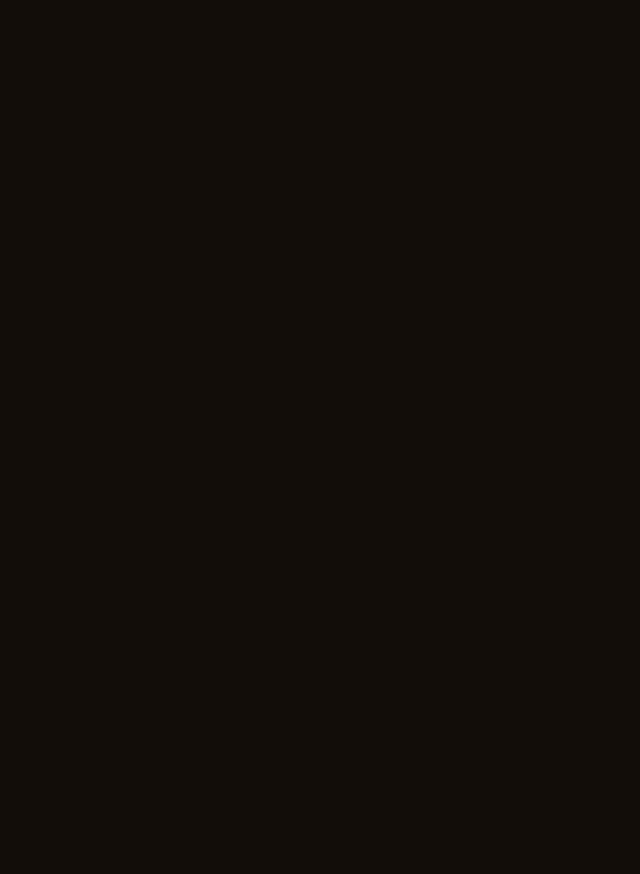
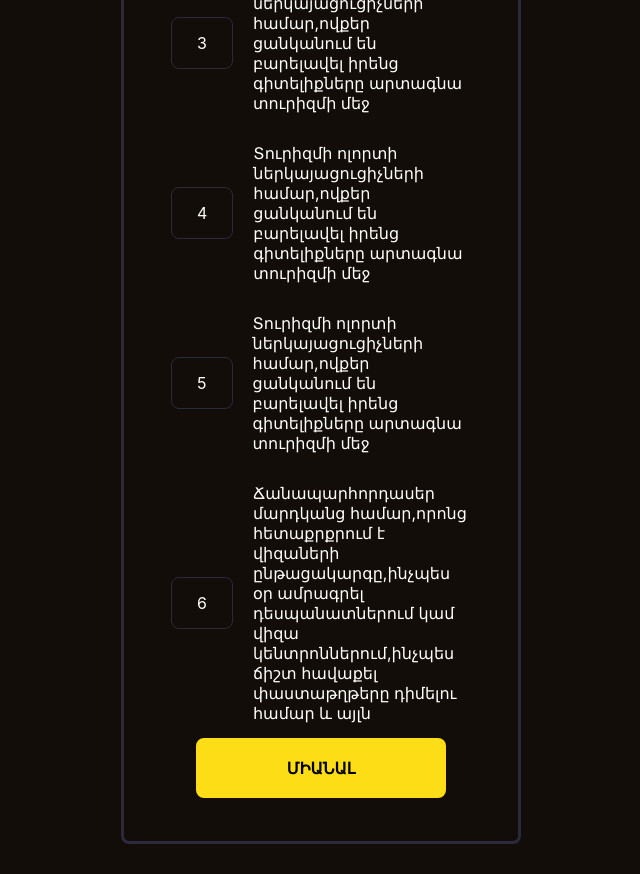
Before and after one commit to vardgeshakobyan2024/jasmine-travel, a React (Create React App) app: page / in a window 1280 px wide. Shown: the part 1880-2754 px from the top of the page, without its empty margins (319-959 px from the left). Before the commit the page ends 1409 px from the top, so only its background shows below. Built offline with nearby package versions, Linux system fonts and the light colour scheme.

Commit message:
create ClassTable item and ClassTableItem components

```diff
--- /dev/null
+++ b/src/components/ClassTable/ClassTable.jsx
@@ -0,0 +1,42 @@
+import ClassTableItem from './ClassTableItem/ClassTableItem';
+import './classTable.css';
+
+const ClassTable = () => {
+    const tableItem = [
+        "Սկսնակների համար,ովքեր ցանկանում են մասնագիտանալ արտագնա տուր ոլորտում",
+        "Ձեռնարկատերերի համար,ովքեր ցանկանում են հիմնել իրենց սեփական տուր ընկերությունը",
+        "Տուրիզմի ոլորտի ներկայացուցիչների համար,ովքեր ցանկանում են բարելավել իրենց գիտելիքները արտագնա տուրիզմի մեջ",
+        "Տուրիզմի ոլորտի ներկայացուցիչների համար,ովքեր ցանկանում են բարելավել իրենց գիտելիքները արտագնա տուրիզմի մեջ",
+        "Տուրիզմի ոլորտի ներկայացուցիչների համար,ովքեր ցանկանում են բարելավել իրենց գիտելիքները արտագնա տուրիզմի մեջ",
+        "Ճանապարհորդասեր մարդկանց համար,որոնց հետաքրքրում է վիզաների ընթացակարգը,ինչպես օր ամրագրել դեսպանատներում կամ վիզա կենտրոններում,ինչպես ճիշտ հավաքել փաստաթղթերը դիմելու համար և այլն"
+    ];
+
+    return (
+        <section>
+            <div className="container">
+                <div className="section">
+                    <div className="sectTable">
+                        <h4>դասընթացը նախատեսված է</h4>
+
+                        <div className="tableItemParent">
+                            {tableItem && tableItem.map((el, idx) => {
+                                    return (
+                                        <ClassTableItem
+                                            key = {idx}
+                                            number = {idx + 1}
+                                            text = {el}
+                                        />
+                                    )
+                                })
+                            }
+                        </div>
+
+                        <a href="#table">միանալ</a>
+                    </div>
+                </div>
+            </div>
+        </section>
+    )
+}
+
+export default ClassTable;
--- /dev/null
+++ b/src/components/ClassTable/ClassTableItem/ClassTableItem.jsx
@@ -0,0 +1,16 @@
+import './classTableItem.css';
+
+const ClassTableItem = ({number, text}) => {
+    return (
+        <div className="item">
+            <div className="number">
+                {number}
+            </div>
+            <div className="text">
+                <p>{text}</p>
+            </div>
+        </div>
+    )
+}
+
+export default ClassTableItem;
--- /dev/null
+++ b/src/components/ClassTable/ClassTableItem/classTableItem.css
@@ -0,0 +1,13 @@
+section .section .sectTable .item {
+    display: flex;
+    justify-content: space-between;
+    align-items: center;
+    border: none;
+}
+
+.item .number {
+    padding: 15px 25px;
+    border: 1px solid #2b293c;
+    border-radius: 8px;
+    margin-right: 20px;
+}
--- /dev/null
+++ b/src/components/ClassTable/classTable.css
@@ -0,0 +1,57 @@
+section {
+    width: 100%;
+}
+
+section .container {
+    padding: 10px;
+}
+
+section .section {
+    margin: 20px 0;
+    width: 100%;
+    display: flex;
+    justify-content: center;
+    align-items: center;
+}
+
+section .section .sectTable {
+    width: 400px;
+    padding: 3rem 2rem 2.7rem;
+    border: 3px solid #2b293c;
+    border-radius: 8px;
+    color: #fff;
+}
+
+section .section .sectTable > h4 {
+    font-size: 28px;
+    text-align: center;
+    margin-bottom: 20px;
+    text-transform: uppercase;
+}
+
+section .section a {
+    margin: auto;
+    max-width: 250px;
+    height: 60px;
+    padding: 10px;
+    display: flex;
+    justify-content: center;
+    align-items: center;
+    background-color: #fddd16;
+    text-decoration: none;
+    font-weight: 600px;
+    text-transform: uppercase;
+    font-weight: 600;
+    border-radius: 8px;
+    color: #000;
+}
+
+@media only screen and (max-width: 481px) {
+    section .section .sectTable {
+        font-size: 3vw;
+    }
+
+    section .section .sectTable > h4 {
+        font-size: 18px;
+    }
+}
--- a/src/components/Site/Site.jsx
+++ b/src/components/Site/Site.jsx
@@ -1,3 +1,4 @@
+import ClassTable from '../ClassTable/ClassTable';
 import HeaderSite from '../HeaderSite/HeaderSite';
 import MainSite from '../MainSite/MainSite';
 import './site.css';
@@ -7,6 +8,7 @@ const Site = () => {
         <div className="site">
             <HeaderSite />
             <MainSite />
+            <ClassTable />
         </div>
     )
 }
```
